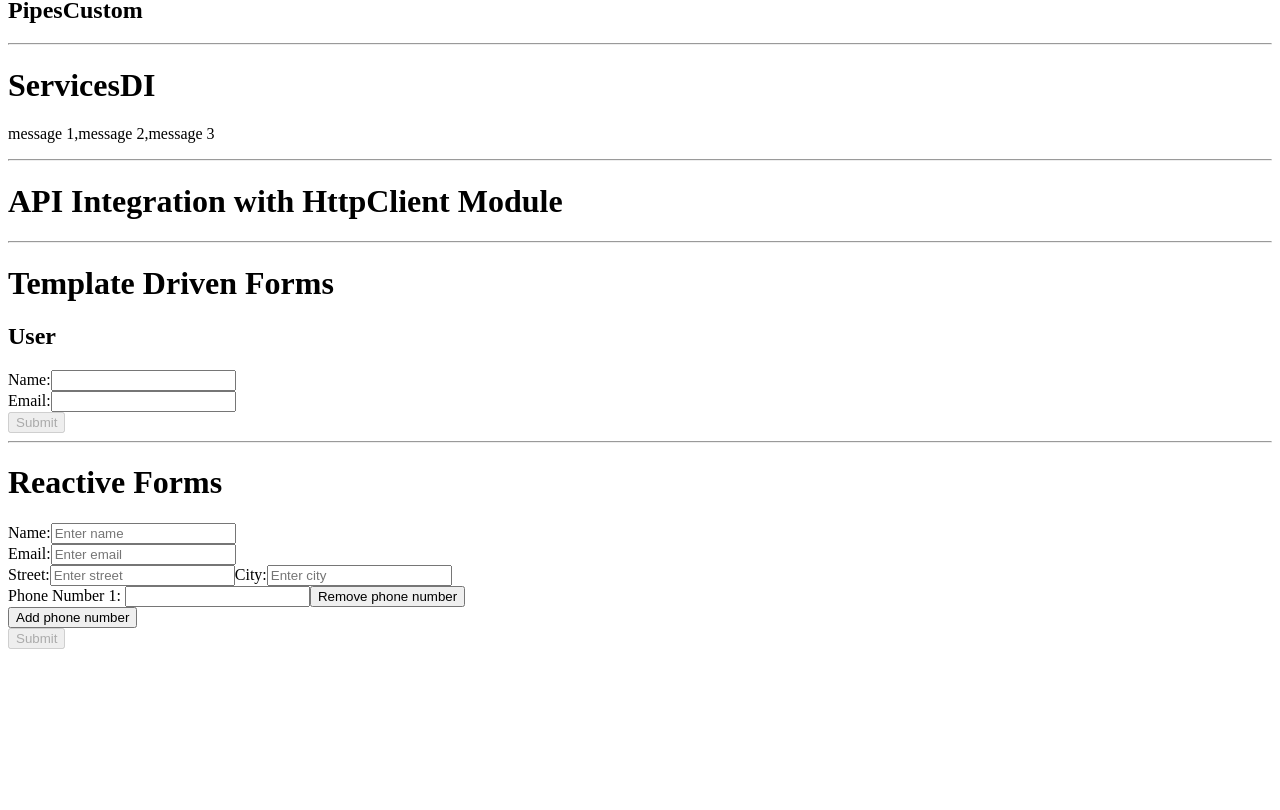
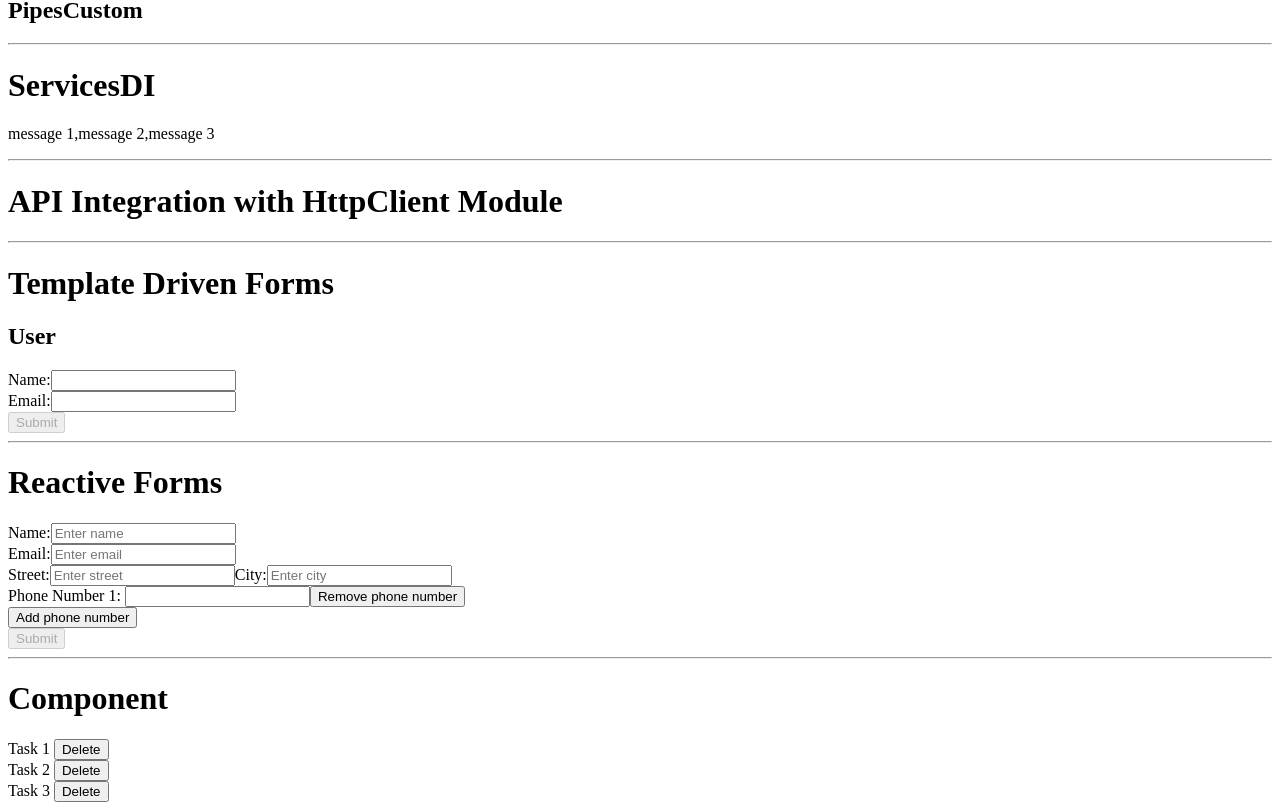
Before and after one commit to Tsuki0715/Test_angular, an Angular app: page / in a window 1280 px wide. Shown: the part 1385-2195 px from the top of the page. Before the commit the page ends 2042 px from the top, so only its background shows below. Built offline with nearby package versions, Linux system fonts and the light colour scheme; no server answers.

Commit message:
Components Communication

```diff
--- a/src/app/app.component.ts
+++ b/src/app/app.component.ts
@@ -6,11 +6,18 @@
 import { MessagesService } from './services/messages.service';
 import { Post } from './interfaces/posts.interface';
 import { Product } from './interfaces/data.interface';
+import { TaskComponent } from './components/task/task.component';
 
 @Component({
   selector: 'app-root',
   standalone: true,
-  imports: [RouterOutlet, FormsModule, CommonModule, AppendPipe, ReactiveFormsModule],
+  imports: [
+    RouterOutlet,
+    FormsModule,
+    CommonModule,
+    AppendPipe,
+    ReactiveFormsModule,
+    TaskComponent],
   // templateUrl: './app.component.html',
   templateUrl: './home.html',
   styleUrl: './app.component.scss',
@@ -171,4 +178,13 @@
       console.log(this.userReactiveForm.value);
     }
   }
+
+  // Component
+  title8: string = 'Component';
+  tasks: string[] = ['Task 1', 'Task 2', 'Task 3'];
+
+  deleteTask(task: string) {
+    this.tasks = this.tasks.filter(t => t !== task);
+    console.log(this.tasks);
+  }
 }
--- /dev/null
+++ b/src/app/components/task/task.component.html
@@ -0,0 +1,4 @@
+<div>
+    <span>{{ task }} </span>
+    <button (click)="onDeleteClick()">Delete</button>
+</div>
--- /dev/null
+++ b/src/app/components/task/task.component.ts
@@ -0,0 +1,18 @@
+import { Component, EventEmitter, Input, Output } from '@angular/core';
+
+@Component({
+  selector: 'app-task',
+  standalone: true,
+  imports: [],
+  templateUrl: './task.component.html',
+  styleUrl: './task.component.scss'
+})
+export class TaskComponent {
+  @Input() task!: string;
+  @Output() taskDeleted = new EventEmitter<string>();
+
+  onDeleteClick() {
+    this.taskDeleted.emit(this.task);
+    console.log("Task in task.component.ts: " + this.task)
+  }
+}
--- a/src/app/home.html
+++ b/src/app/home.html
@@ -185,4 +185,14 @@
             <button type="submit" [disabled]="!userReactiveForm.valid">Submit</button>
         </div>
     </form>
+
+    <!-- Components -->
+    <hr/>
+    <h1>{{ title8 }}</h1>
+    <app-task
+        *ngFor="let t of tasks"
+        [task]="t"
+        (taskDeleted)="deleteTask(t)"
+    >
+    </app-task>
 </main>
--- a/src/index.html
+++ b/src/index.html
@@ -9,5 +9,6 @@
 </head>
 <body>
   <app-root></app-root>
+  <!-- <app-task></app-task> -->
 </body>
 </html>
--- a/src/main.server.ts
+++ b/src/main.server.ts
@@ -1,7 +1,9 @@
 import { bootstrapApplication } from '@angular/platform-browser';
 import { AppComponent } from './app/app.component';
 import { config } from './app/app.config.server';
+import { TaskComponent } from './app/components/task/task.component';
 
+// const bootstrap = () => bootstrapApplication(TaskComponent, config);
 const bootstrap = () => bootstrapApplication(AppComponent, config);
 
 export default bootstrap;
--- a/src/main.ts
+++ b/src/main.ts
@@ -1,6 +1,10 @@
 import { bootstrapApplication } from '@angular/platform-browser';
 import { appConfig } from './app/app.config';
 import { AppComponent } from './app/app.component';
+import { TaskComponent } from './app/components/task/task.component';
 
 bootstrapApplication(AppComponent, appConfig)
   .catch((err) => console.error(err));
+
+// bootstrapApplication(TaskComponent, appConfig)
+//   .catch((err) => console.error(err));
```
Also changed, not shown: src/app/components/task/task.component.scss (added), 1 other file (tests, documents, lock files or other folders).
